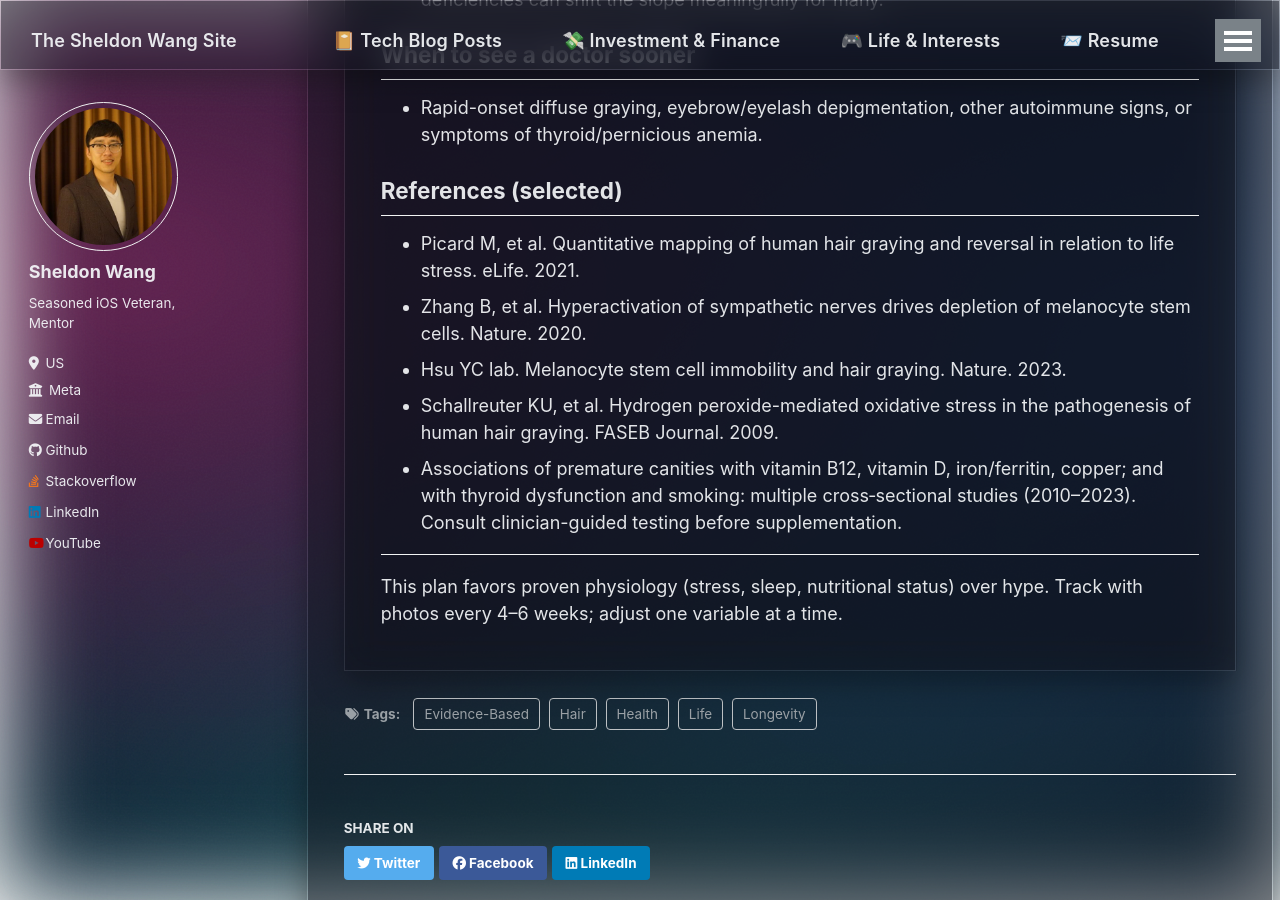
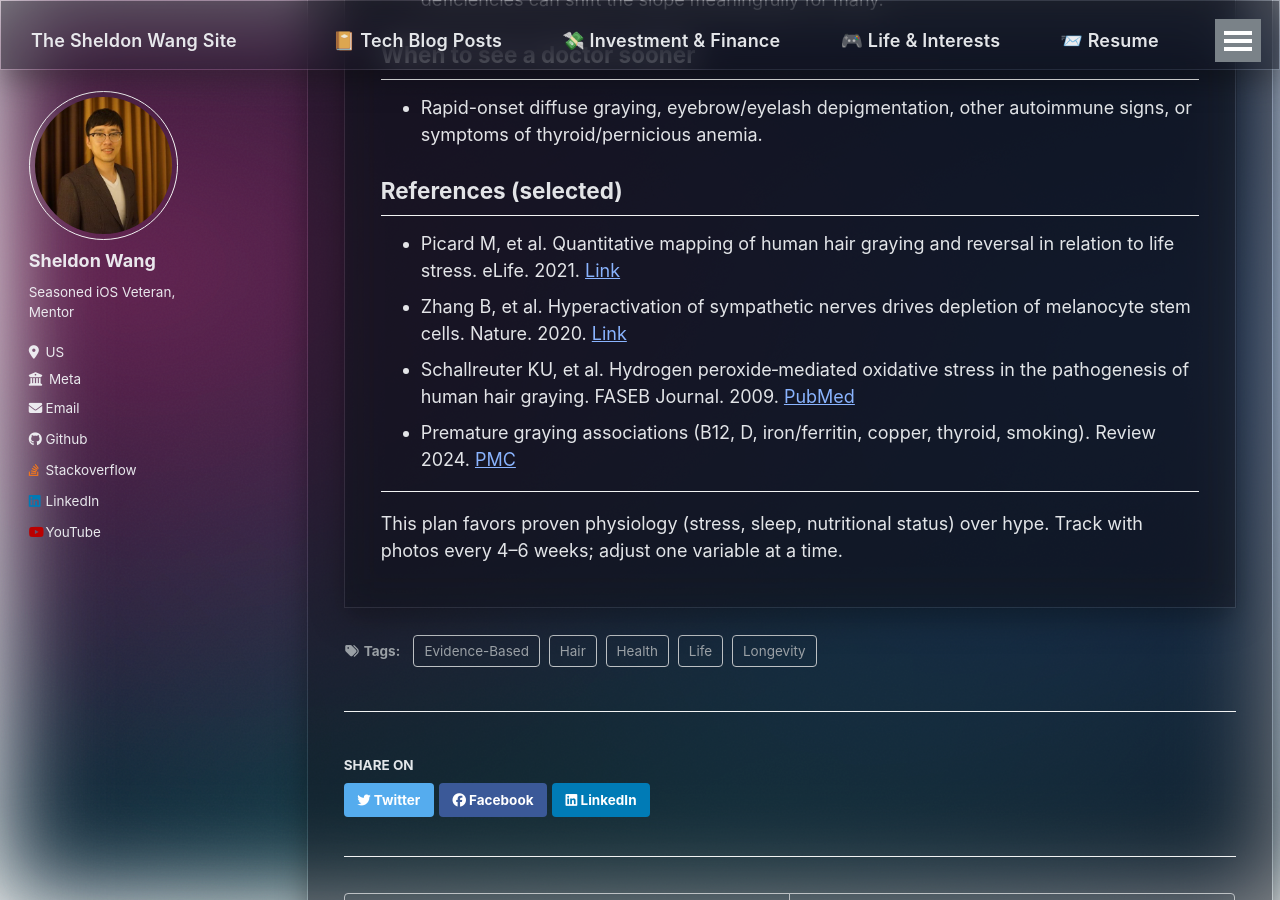
Before and after one commit to SheldonWangRJT/SheldonWangRJT.Github.io, a Jekyll site: the page built from _life/2025-08-10-slowing-white-hair.md, in a window 1280 px wide and 900 px high, scrolled down 3444 px. Built offline with Jekyll 4.4.1, drawn with Linux system fonts in a browser that asks for light colours.

Commit message:
Life: add tappable hyperlinks to primary references (eLife 2021, Nature 2020, FASEB 2009, 2024 review)

```diff
--- a/_life/2025-08-10-slowing-white-hair.md
+++ b/_life/2025-08-10-slowing-white-hair.md
@@ -85,11 +85,10 @@ I do not recommend “anti-gray” antioxidant stacks (e.g., catalase tablets, m
 - Rapid-onset diffuse graying, eyebrow/eyelash depigmentation, other autoimmune signs, or symptoms of thyroid/pernicious anemia.
 
 ## References (selected)
-- Picard M, et al. Quantitative mapping of human hair graying and reversal in relation to life stress. eLife. 2021.
-- Zhang B, et al. Hyperactivation of sympathetic nerves drives depletion of melanocyte stem cells. Nature. 2020.
-- Hsu YC lab. Melanocyte stem cell immobility and hair graying. Nature. 2023.
-- Schallreuter KU, et al. Hydrogen peroxide-mediated oxidative stress in the pathogenesis of human hair graying. FASEB Journal. 2009.
-- Associations of premature canities with vitamin B12, vitamin D, iron/ferritin, copper; and with thyroid dysfunction and smoking: multiple cross‑sectional studies (2010–2023). Consult clinician-guided testing before supplementation.
+- Picard M, et al. Quantitative mapping of human hair graying and reversal in relation to life stress. eLife. 2021. [Link](https://elifesciences.org/articles/67437)
+- Zhang B, et al. Hyperactivation of sympathetic nerves drives depletion of melanocyte stem cells. Nature. 2020. [Link](https://www.nature.com/articles/s41586-020-1935-3)
+- Schallreuter KU, et al. Hydrogen peroxide‑mediated oxidative stress in the pathogenesis of human hair graying. FASEB Journal. 2009. [PubMed](https://pubmed.ncbi.nlm.nih.gov/19104757/)
+- Premature graying associations (B12, D, iron/ferritin, copper, thyroid, smoking). Review 2024. [PMC](https://pmc.ncbi.nlm.nih.gov/articles/PMC11444426/)
 
 ---
 
```
